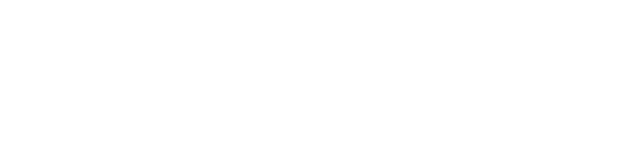
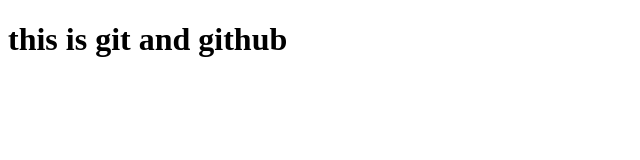
Before and after one commit to Sagastein/ulk-intern, a plain HTML site: page index.html in a window 1280 px wide. Shown: the whole page, without its empty margins (0-640 px from the left). Drawn offline with Linux system fonts and the light colour scheme.

Commit message:
adding a h1 in index.html

```diff
--- a/index.html
+++ b/index.html
@@ -6,6 +6,6 @@
     <title>Document</title>
 </head>
 <body>
-
+    <h1>this is git and github</h1>
 </body>
 </html>
```
